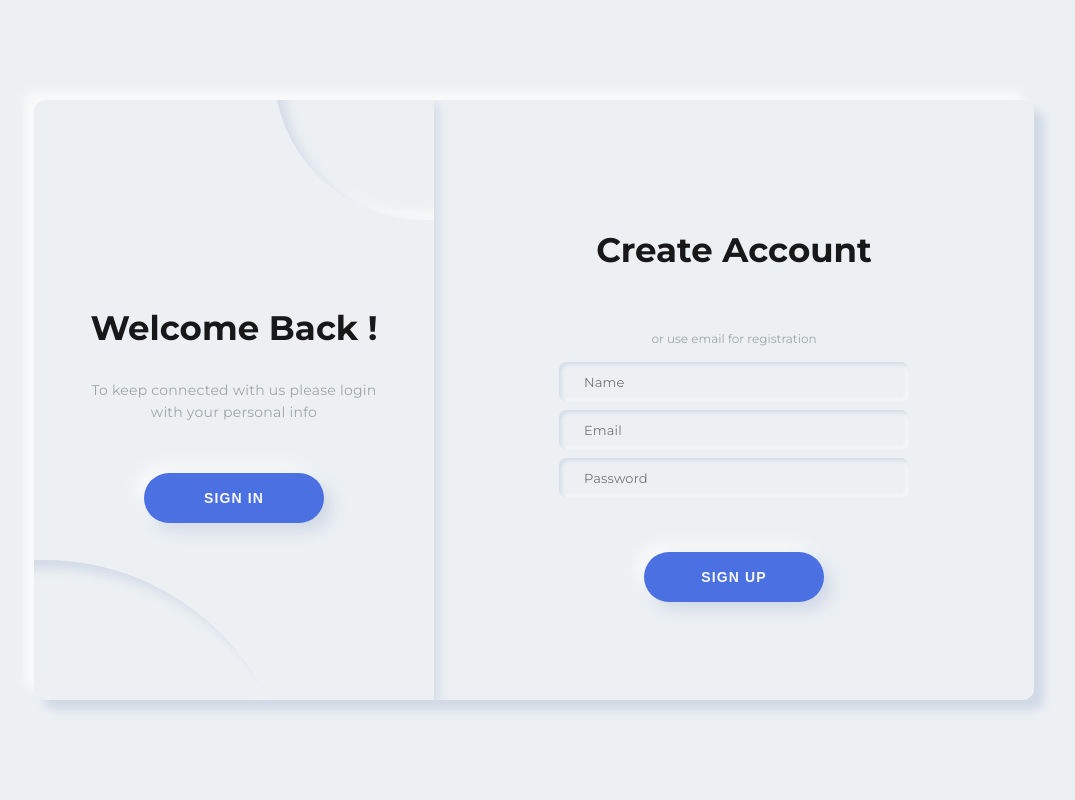
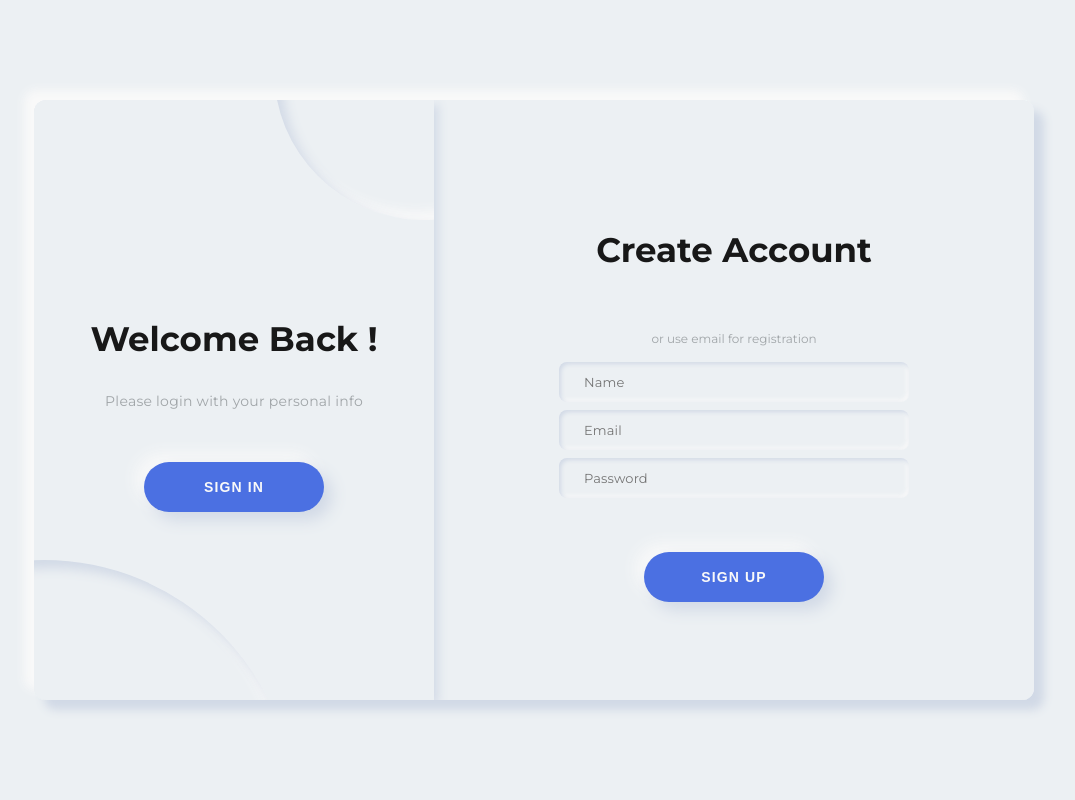
Before and after one commit to V1p3er/passwordmanagerdjango, a Django app: template home/templates/main/signup-login.html in a window 1280 px wide. Shown: the whole page, without its empty margins (106-1181 px from the left). Run offline with Django 4.2, Linux system fonts and the light colour scheme; the template is opened without the code that fills it, so the values that code supplies are empty.

Commit message:
some changes in html

```diff
--- a/home/templates/main/index.html
+++ b/home/templates/main/index.html
@@ -8,7 +8,7 @@
     <link rel="stylesheet" href="{% static 'main/style.css' %}">
     <script src="{% static 'main/jquery-3.6.0.js' %}"></script>
     <script src="{% static 'main/function.js' %}"></script>
-    <title>Django password manager</title>
+    <title>Pershdev-PassM</title>
 </head>
 <body>
     <header>
@@ -29,7 +29,7 @@
       </header>
     <section id="about" class="main">
         <div class="container">
-        <h1>Opensource password</h1>
+        <h1>Opensource password Mangaer</h1>
         <p>This is my opensource password manager project that i made with django &amp sqlite</p>
         <p class="signature">Made by <a href="https://github.com/V1p3er/"> Arman Gholinezhad</a></p>
         </div>
--- a/home/templates/main/signup-login.html
+++ b/home/templates/main/signup-login.html
@@ -40,12 +40,12 @@
         <div class="switch__circle switch__circle--t"></div>
         <div class="switch__container" id="switch-c1">
           <h2 class="switch__title title">Welcome Back !</h2>
-          <p class="switch__description description">To keep connected with us please login with your personal info</p>
+          <p class="switch__description description">Please login with your personal info</p>
           <button class="switch__button button switch-btn">SIGN IN</button>
         </div>
         <div class="switch__container is-hidden" id="switch-c2">
           <h2 class="switch__title title">Hello Friend !</h2>
-          <p class="switch__description description">Enter your personal details and start journey with us</p>
+          <p class="switch__description description">Enter your personal details</p>
           <button class="switch__button button switch-btn">SIGN UP</button>
         </div>
       </div>
```
